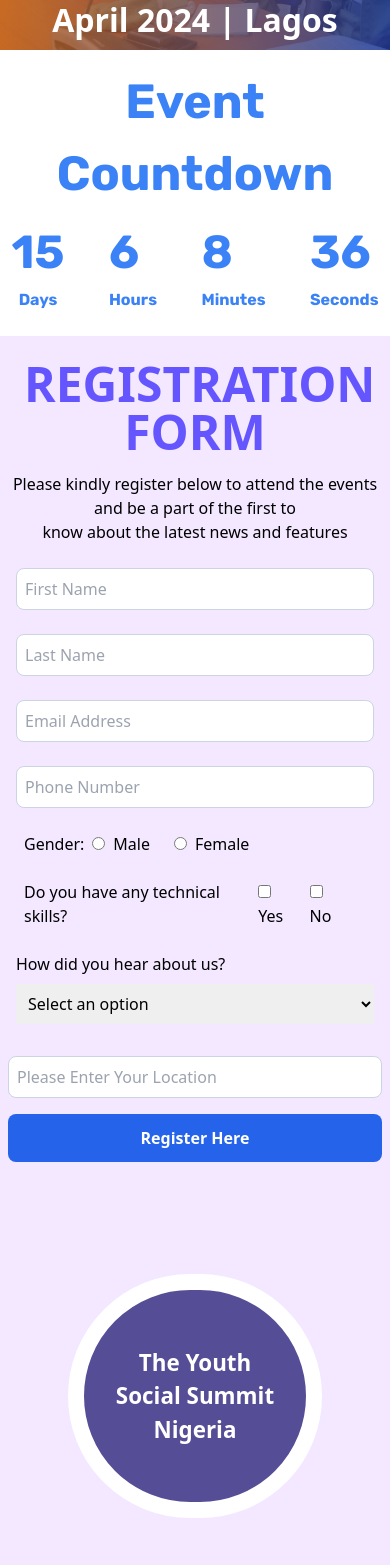
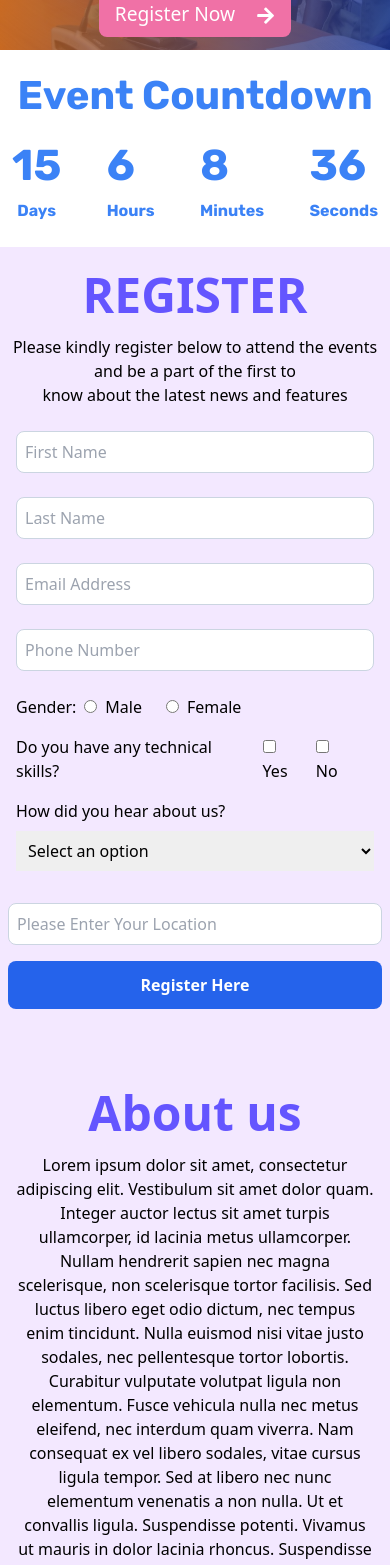
Before and after one commit to abeeebdon/register-magnitude, a React (Create React App) app: page / in a window 390 px wide. Shown: the part 300-1865 px from the top of the page. Built offline with nearby package versions, Linux system fonts and the light colour scheme.

Commit message:
Adding about us

```diff
--- a/src/App.js
+++ b/src/App.js
@@ -1,5 +1,4 @@
 import React, { useEffect, useState } from 'react'
-import Signup from './signup/Signup'
 import Section1 from './sections/Section1'
 import Section3 from './sections/Section3'
 import Section2 from './sections/Section2'
@@ -7,14 +6,15 @@ import Section4 from './sections/Section4'
 import Logos from './sections/Logos'
 import Section from './sections/Section'
 import Success from './Success'
+import Section5 from './sections/Section5'
 
 function App() {
   const [success, setSuccess] = useState(false)
-  // useEffect(() => {
-  //   setTimeout(() => {
-  //     setSuccess(false)
-  //   }, 2000)
-  // }, [success])
+  useEffect(() => {
+    setTimeout(() => {
+      setSuccess(false)
+    }, 2000)
+  }, [success])
 
   if (success) {
     return <Success />
@@ -23,7 +23,7 @@ function App() {
       <main className=" w-full bg-purple-100">
         <Section />
         <Section2 />
-        <Signup setSuccess={setSuccess} />
+        <Section5 success={success} />
         <Section1 />
         <Section3 />
         <Section4 />
--- a/src/Success.js
+++ b/src/Success.js
@@ -1,23 +1,15 @@
 import { FaCheck } from 'react-icons/fa'
-import { Link } from 'react-router-dom'
 const Success = () => {
   return (
-    <div
-      className="w-[100vw] h-[100vh] mt-10"
-      style={{
-        backgroundImage:
-          'linear-gradient(to right, rgba(170,80,200,0.8), rgba(170,0,100,0.6)), url("/img.png")',
-        backgroundRepeat: 'no repeat',
-      }}
-    >
+    <div className="h-[100vh] ">
       <div className=" max-w-[400px]  mx-auto my-auto px-2 py-4 mt-8 ">
-        <div className="my-6 py-4 min-[350px]:border border-slate-300 rounded-[1rem] bg-white">
+        <div className="my-6 py-4 rounded-[1rem] ">
           <div className="bg-purple-700 border-4 border-solid border-[#81f1d9] rounded-[50%] w-fit px-8 mx-auto py-8 text-center">
             <FaCheck className="text-white text-center text-[5rem] font-light mx-auto" />
           </div>
           <div className="text-center p-2 m-2">
             <h2 className="text-[2rem] font-bold">Success</h2>
-            <p className="w-[70%] mx-auto my-1 text-[1rem]">
+            <p className="w-[90%] mx-auto my-1 text-[1.2rem]">
               You have successfully registered for this event
             </p>
           </div>
--- a/src/index.css
+++ b/src/index.css
@@ -13,7 +13,7 @@
   }
 
   .countdown-heading {
-    @apply w-[100%] h-[100%] font-semibold text-[2.9rem] sm:text-[3.5rem];
+    @apply w-[100%] h-[100%] font-semibold text-[2.7rem] sm:text-[3.5rem];
   }
   .logo {
     @apply w-full h-[150px] max-w-[150px] m-2 mx-6;
@@ -24,4 +24,7 @@
   .option-input {
     @apply text-purple-900 text-[1.2rem] hover:bg-purple-500;
   }
+  .registernabout {
+    @apply text-5xl font-bold text-[rgb(100,85,255)];
+  }
 }
--- /dev/null
+++ b/src/sections/About.js
@@ -0,0 +1,30 @@
+import React from 'react'
+
+const About = () => {
+  return (
+    <div className="text-center basis-[50%] pt-8">
+      <h2 className="registernabout">About us</h2>
+      <p className="p-4">
+        Lorem ipsum dolor sit amet, consectetur adipiscing elit. Vestibulum sit
+        amet dolor quam. Integer auctor lectus sit amet turpis ullamcorper, id
+        lacinia metus ullamcorper. Nullam hendrerit sapien nec magna
+        scelerisque, non scelerisque tortor facilisis. Sed luctus libero eget
+        odio dictum, nec tempus enim tincidunt. Nulla euismod nisi vitae justo
+        sodales, nec pellentesque tortor lobortis. Curabitur vulputate volutpat
+        ligula non elementum. Fusce vehicula nulla nec metus eleifend, nec
+        interdum quam viverra. Nam consequat ex vel libero sodales, vitae cursus
+        ligula tempor. Sed at libero nec nunc elementum venenatis a non nulla.
+        Ut et convallis ligula. Suspendisse potenti. Vivamus ut mauris in dolor
+        lacinia rhoncus. Suspendisse potenti. Nunc dapibus nisi sit amet nisi
+        luctus, nec malesuada libero consequat. In hac habitasse platea
+        dictumst. Integer consequat vestibulum justo, ac efficitur nisi commodo
+        id. Maecenas vitae fermentum turpis. Sed auctor arcu vitae bibendum
+        ultrices. Vivamus et lorem pretium, iaculis velit vel, efficitur ipsum.
+        dictum vitae. Sed tristique tellus non nulla tincidunt, vel lobortis
+        enim fermentum
+      </p>
+    </div>
+  )
+}
+
+export default About
--- a/src/sections/Section.js
+++ b/src/sections/Section.js
@@ -11,15 +11,15 @@ const Section = () => {
         backgroundSize: 'cover',
       }}
     >
-      <div className="py-10">
-        <div className=" text-white mx-auto text-center  font-bold px-4 py-10 text-[3rem] sm:text-[4rem]">
+      <div className="sm:py-10">
+        <div className=" text-white mx-auto text-center  font-bold px-4 sm:py-10 text-[2.5rem] sm:text-[4rem]">
           THE YOUTH
           <br />
           <span className="text-[2rem] sm:text-[3rem]"> SOCIAL SUMMIT </span>
-          <p className="text-[3rem] sm:text-[3.5rem]">NIGERIA 1.0 </p>
+          <p className="text-[2.5 rem] sm:text-[3.5rem]">NIGERIA 1.0 </p>
           <p className="text-[2rem]">April 2024 | Lagos Nigeria</p>
         </div>
-        <div className="bg-[#f071a6] w-fit py-2 px-4 mx-auto rounded-lg text-white text-[1.2rem] hover:bg-[#f89ac3]">
+        <div className="bg-[#f071a6] mt-4 w-fit py-2 px-4 mx-auto rounded-lg text-white text-[1.2rem] hover:bg-[#f89ac3]">
           <a href="#register">
             Register Now <FaArrowRight className="inline  text-white ml-4" />
           </a>
--- a/src/sections/Section2.js
+++ b/src/sections/Section2.js
@@ -43,7 +43,9 @@ const Section2 = () => {
     <section className="font-rubik bg-white text-blue-500 py-4">
       <div className="sm:flex max-[500px]:flex-col justify-between items-center max-w-[1000px] mx-auto">
         <div>
-          <h2 className="font-bold text-[3rem] text-center">Event Countdown</h2>
+          <h2 className="font-bold text-[2.5rem] sm:text-[3rem] text-center">
+            Event Countdown
+          </h2>
         </div>
         <div className="flex justify-around items-center gap-[10%] md:gap-[1rem] p-2  ">
           <div className=" flex-col gap-0">
--- /dev/null
+++ b/src/sections/Section5.js
@@ -0,0 +1,13 @@
+import Signup from '../signup/Signup'
+import About from './About'
+
+const Section5 = ({ success }) => {
+  return (
+    <div className="sm:flex justify-around sm:px-4">
+      <Signup className="basis-[50%]" succeess={success} />
+      <About className=" basis-[50%]" />
+    </div>
+  )
+}
+
+export default Section5
--- a/src/signup/Signup.js
+++ b/src/signup/Signup.js
@@ -110,12 +110,10 @@ const Signup = ({ setSuccess }) => {
     fetchData()
   }
   return (
-    <section id="register" className=" pb-4">
-      <div className="w-full max-w-[900px] mx-auto my-auto  px-2 py-2 text-center ">
+    <section id="register" className="basis-[50%]">
+      <div className="mx-auto my-auto  px-2 py-2 text-center ">
         <div className="p-4">
-          <h1 className=" font-extrabold text-5xl text-[rgb(100,85,255)]">
-            REGISTRATION FORM
-          </h1>
+          <h1 className="registernabout">REGISTER</h1>
         </div>
         <div>
           <p>
--- a/src/signup/SignupForm.js
+++ b/src/signup/SignupForm.js
@@ -20,7 +20,7 @@ const SignupForm = ({
   return (
     <form
       onSubmit={(e) => handleSubmit(e)}
-      className="w-full relative"
+      className=""
       onClick={() => handleError()}
     >
       {/* for names */}
@@ -82,7 +82,7 @@ const SignupForm = ({
       </div>
       {/* for Gender and technical skills */}
       <div className="pr-4 w-full max-w-[550px] mx-auto justify-between">
-        <div className="m-2 text-left p-2 flex">
+        <div className="p-2 text-left  flex">
           <label className="block">Gender:</label>
           <div className="px-2">
             <input
@@ -109,7 +109,7 @@ const SignupForm = ({
             <span className="mx-2">Female</span>
           </div>
         </div>
-        <div className=" m-2 text-left p-2 flex">
+        <div className=" m-2 text-left  flex">
           <label className="block">Do you have any technical skills?</label>
 
           <div className="px-2">
@@ -122,7 +122,7 @@ const SignupForm = ({
                 setUserDetails({ ...userDetails, skills: e.target.value })
               }
             />
-            <span className="sm:mx-2">Yes</span>
+            <span className="md:mx-2">Yes</span>
           </div>
           <div className="px-2">
             <input
```
